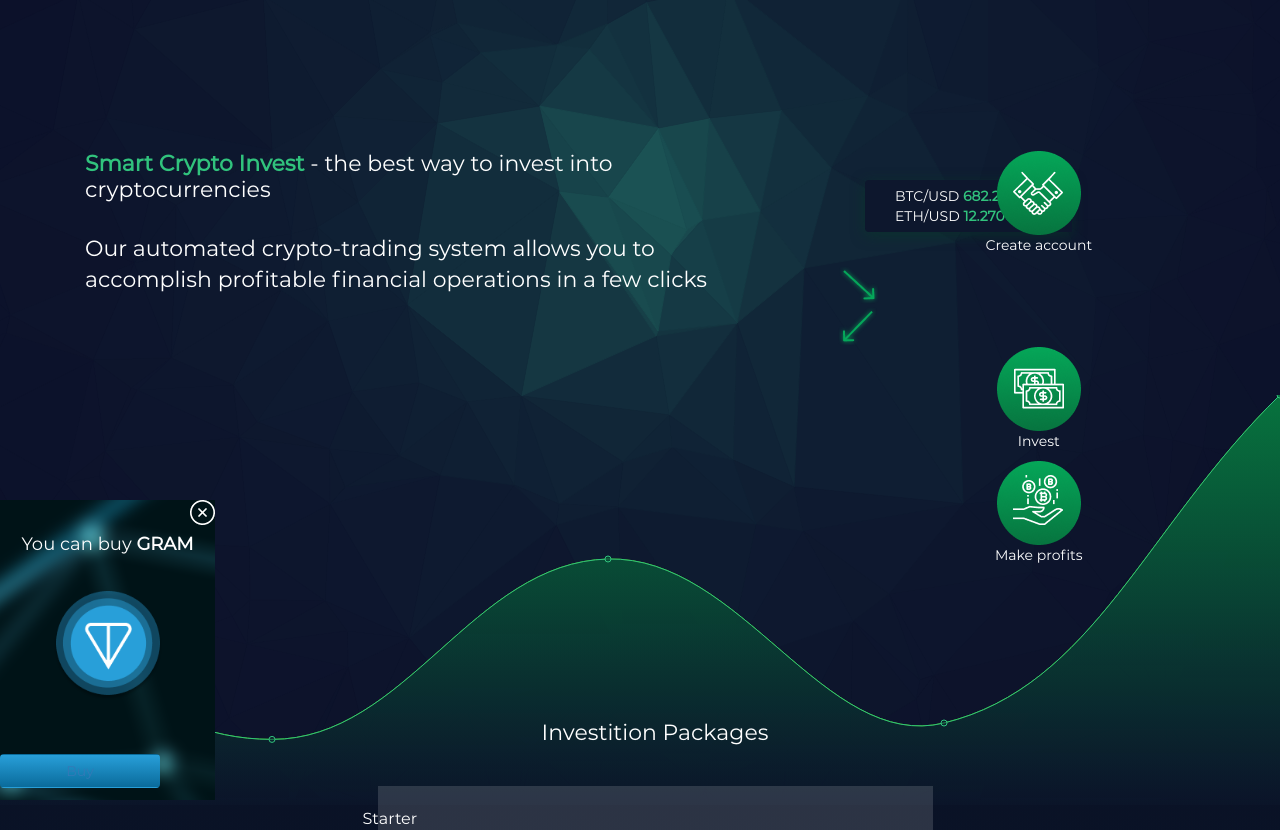
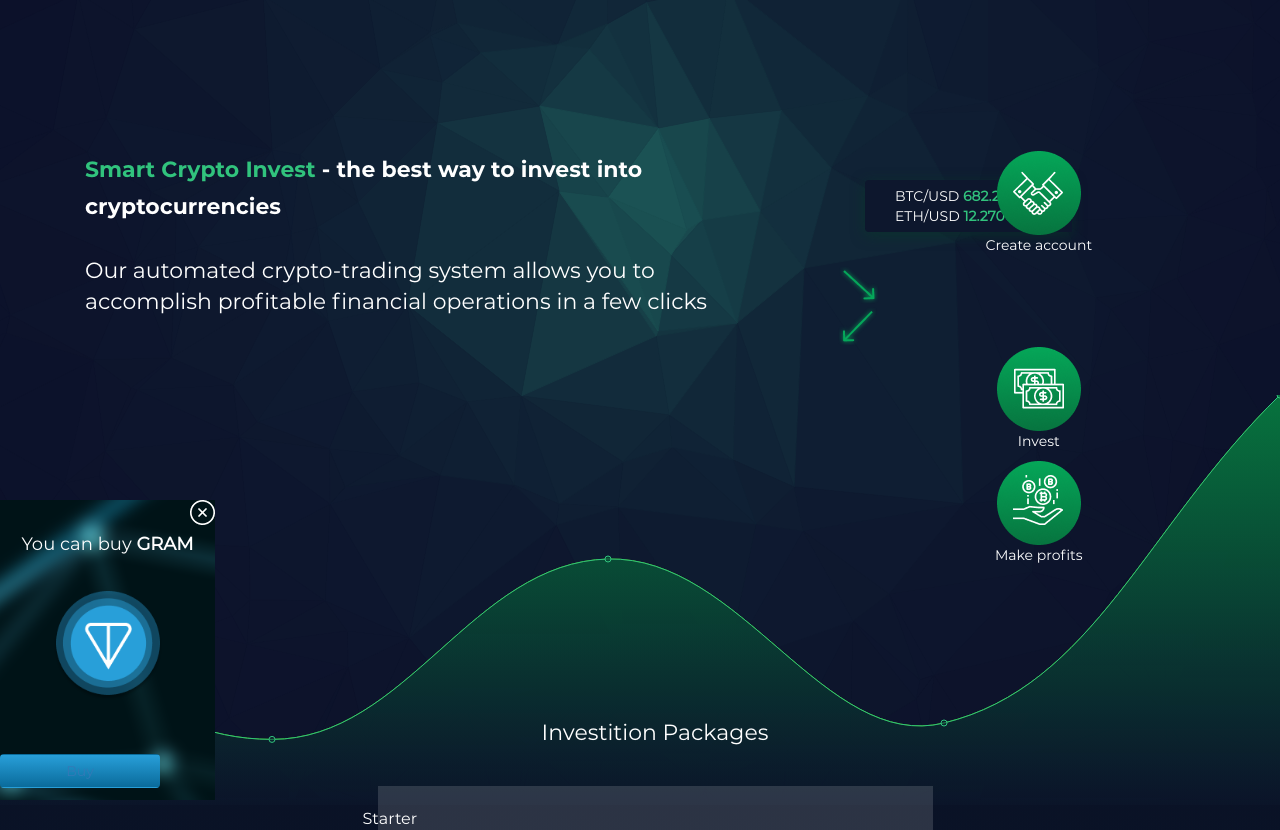
Before and after one commit to DKSGROUP/Crypto, a Yii app: template views/site/index.php in a window 1280 px wide. Shown: the top 830 px of the page. Run offline with PHP 8.4 and a stand-in for Yii, Linux system fonts and the light colour scheme; the template is opened without the code that fills it, so the values that code supplies are empty; some libraries are stand-ins or nearby versions.

Commit message:
change button size and font size on header

```diff
--- a/views/site/index.php
+++ b/views/site/index.php
@@ -75,8 +75,8 @@ TO DO:
                     <?php
                     echo Button::widget([
                         'label' => Yii::t('app','Invest'),
-                        'options' => ['class' => 'btn  btn-success wow pulse animated', 'style' => 'pointer-events: all;  width: 152px;
-                        height: 33px; font-size: 14px; text-align: center; padding:0; visibility: visible; animation-duration: 2s;
+                        'options' => ['class' => 'btn  btn-success wow pulse animated', 'style' => 'margin-top: 20px;pointer-events: all;  width: 230px;
+                        height: 55px; font-size: 20px; text-align: center; padding:0; visibility: visible; animation-duration: 2s;
                         animation-delay: 300ms; animation-iteration-count: infinite; animation-name: pulse; border: none; background: linear-gradient(#048949, #05AA5B) !important;',
                             'data-wow-delay' =>'300ms', 'data-wow-iteration' => 'infinite', 'data-wow-duration'=>'2s',
                             "data-toggle"=>"modal", "data-target"=>"#signup", "data-dismiss"=>"signin"],
--- a/web/css/style.css
+++ b/web/css/style.css
@@ -75,6 +75,9 @@ h1{
 
 .title-text h1 {
     margin-top: 100px;
+    font-family: MontserratBol, Arial, sans;
+    font-size: 30px;
+    line-height: 37px;
 }
 
 
```
